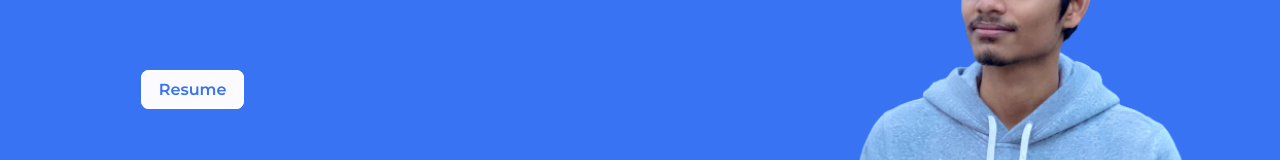
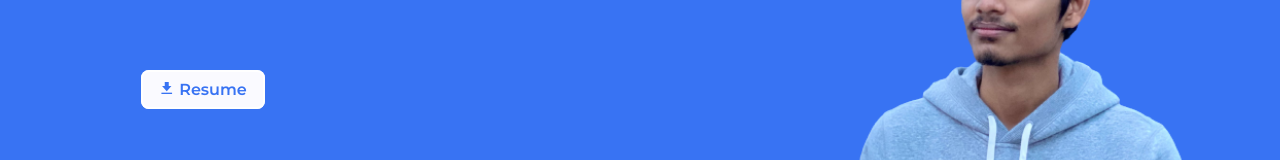
Before and after one commit to meet23115/meet23115.github.io, a plain HTML site: page index.html in a window 1280 px wide. Shown: the part 410-570 px from the top of the page. Drawn offline with nearby package versions, Linux system fonts and the light colour scheme.

Commit message:
Refactor

```diff
--- a/index.html
+++ b/index.html
@@ -45,7 +45,7 @@
             <div class="home__container bd-grid">
                 <h1 class="home__title"><span>HE</span><br>LLO</h1>
                 <div class="home__CV">
-                    <a href="./Meet-Patel-Resume.pdf" target="_blank" id="cv">Resume</a>
+                    <a href="./Meet-Patel-Resume.pdf" target="_blank" id="cv"><i class='bx bxs-download'></i> Resume</a>
                 </div>
                 <div class="home__scroll">
                     <a href="#about" class="home__scroll-link"><i class='bx bx-up-arrow-alt'></i>Scroll Down</a>
```
